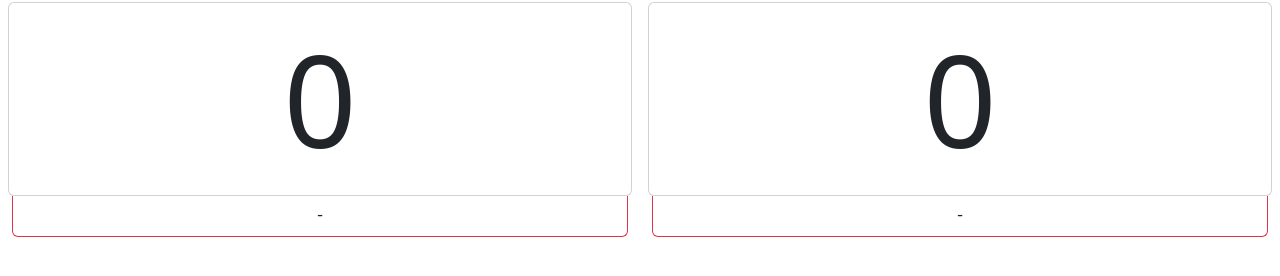
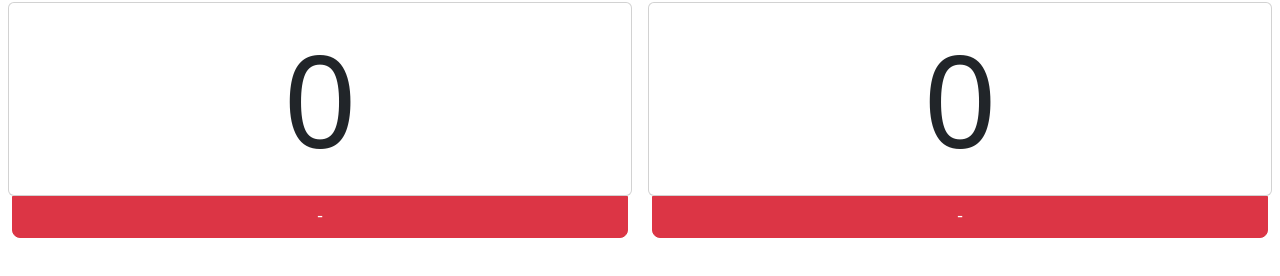
Before and after one commit to luigi-2ba3/sports-scoreboard, a plain HTML site: page index.html in a window 1280 px wide. Shown: the part 258-534 px from the top of the page. Drawn offline with Linux system fonts and the light colour scheme.

Commit message:
changed btns

```diff
--- a/index.html
+++ b/index.html
@@ -34,8 +34,8 @@
 				</div>
 			</div>
 			<div class="row">
-				<div class="col"><button type="button" class="card-footer btn btn-danger rounded-bottom-2 py-2 team1deduct" style="width: 100%;"><span style="font-family: monospace">-</span></button></div>
-				<div class="col"><button type="button" class="card-footer btn btn-danger rounded-bottom-2 py-2 team2deduct" style="width: 100%;"><span style="font-family: monospace">-</span></button></div>
+				<div class="col"><button type="button" class="btn btn-danger rounded-bottom-3 rounded-top-0 py-2 team1deduct" style="width: 100%;"><span style="font-family: monospace">-</span></button></div>
+				<div class="col"><button type="button" class="btn btn-danger rounded-bottom-3 rounded-top-0 py-2 team2deduct" style="width: 100%;"><span style="font-family: monospace">-</span></button></div>
 			</div>
 		</div>
 		<script src="js.js"></script>
```
Also changed, not shown: 1 other file.
